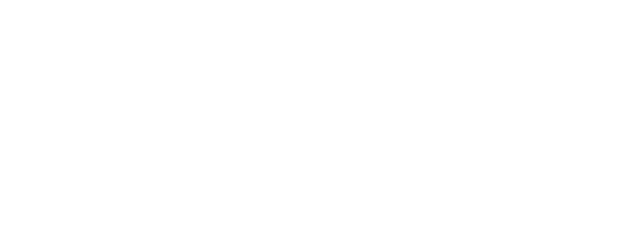
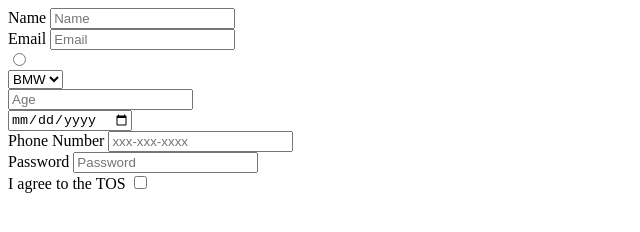
Before and after one commit to acciojob/signup-form-car-mayur3724, a website: page main.html in a window 1280 px wide. Shown: the whole page, without its empty margins (0-640 px from the left). Drawn offline with Linux system fonts and the light colour scheme.

Commit message:
created a submission

```diff
--- a/main.html
+++ b/main.html
@@ -8,6 +8,55 @@
 
 <body>
 	<!-- the entire body must be written by student -->
+	<form method="post">
+		<div>
+			<label for="name">Name </label>
+		<input id="name" type="text" placeholder="Name" required>
+		</div>
+
+		<div>
+			<label for="email">Email</label>
+			<input id="email" type="email" placeholder="Email" required>
+		</div>
+
+		<div>
+			<label for="gander_m" ></label>
+			<input type="radio" id="gender_m" required>
+		</div>
+
+		<div>
+			<select id="cars" required>
+				<label for="cars">Car Brands</label>
+				<option>BMW</option>
+				<option>RR</option>
+			</select>
+		</div>
+
+		<div>
+			<label for="age" ></label>
+			<input type="number" id="age" placeholder="Age" required>
+		</div>
+
+		<div>
+			<label for="dob"></label>
+			<input id="dob" type="date" required>
+		</div>
+
+		<div>
+			<label for="tel">Phone Number</label>
+			<input id="tel" type="tel" placeholder="xxx-xxx-xxxx">
+		</div>
+
+		<div>
+			<label for="password"> Password</label>
+			<input id="password" type="password" placeholder="Password" required>
+		</div>
+
+		<div>
+			<label for="tos">I agree to the TOS</label>
+			<input id="tos" type="checkbox" required>
+		</div>
+	</form>
     <script type="text/javascript" src="./script.js">
 </script>
 
```
